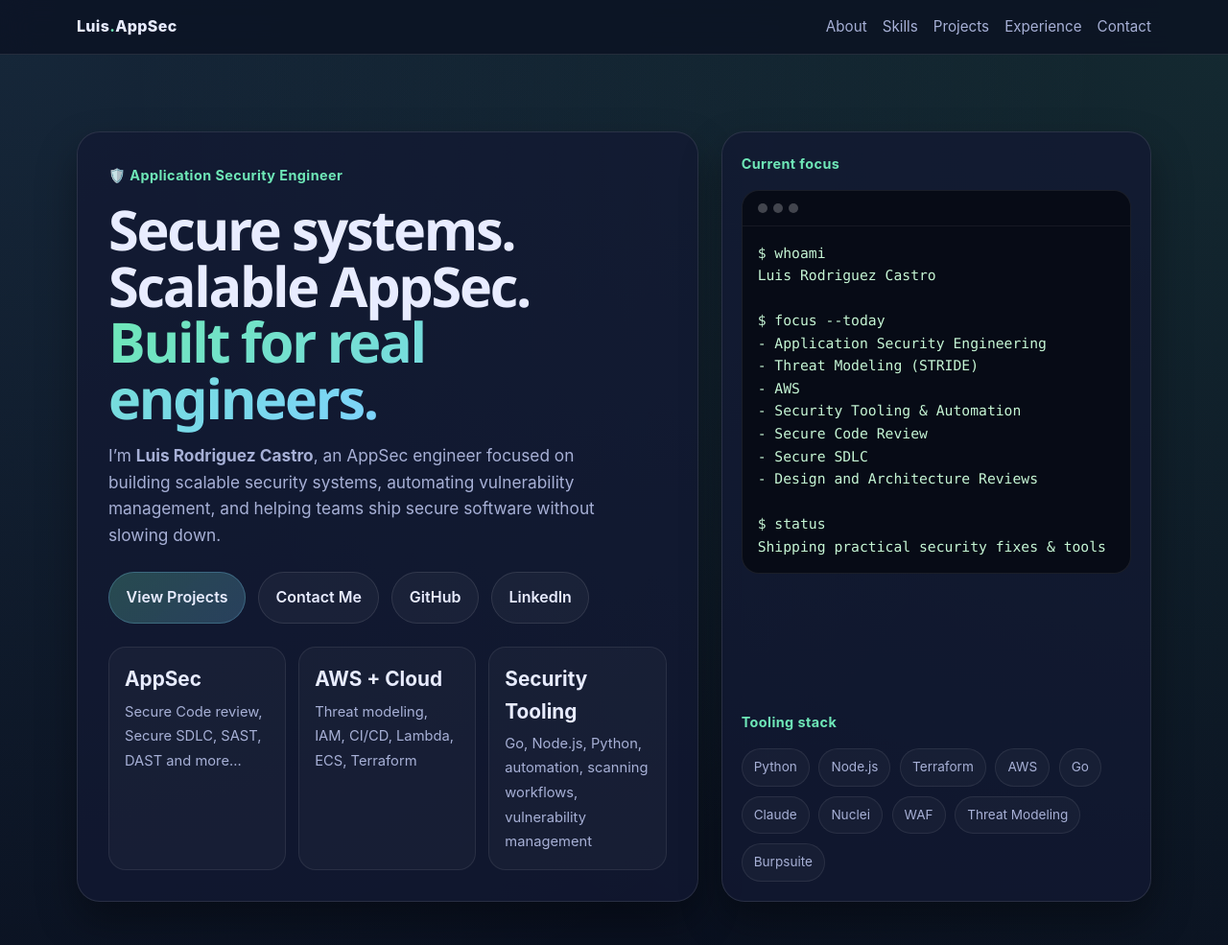
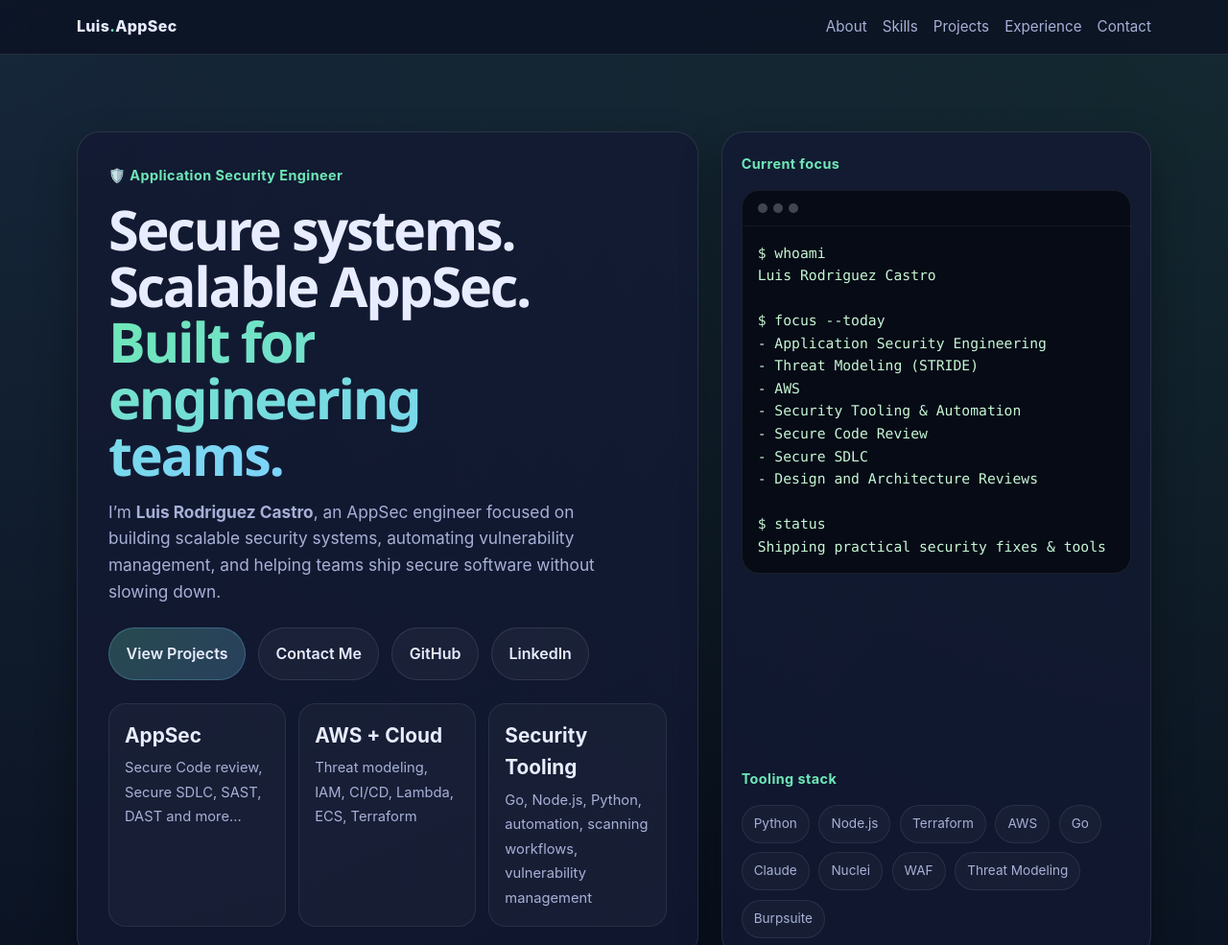
Before and after one commit to rodriguezcappsec/rodriguezcappsec, a plain HTML site: page index.html in a window 1280 px wide. Shown: the top 985 px of the page at 96% size. Drawn offline with Linux system fonts and the light colour scheme.

Commit message:
change title

```diff
--- a/index.html
+++ b/index.html
@@ -450,7 +450,7 @@
                     Scalable AppSec.<br>
                     <span
                         style="background: linear-gradient(135deg, #6ee7b7, #7dd3fc); -webkit-background-clip: text; -webkit-text-fill-color: transparent;">
-                        Built for real engineers.
+                        Built for engineering teams.
                     </span>
                 </h1>
                 <p>
```
